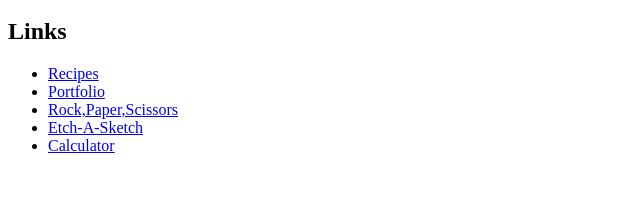
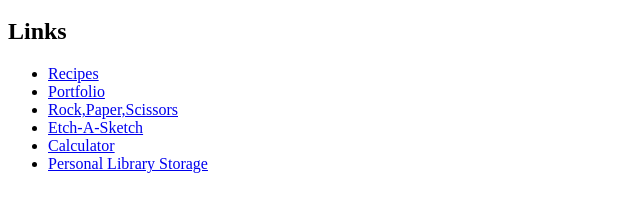
Before and after one commit to ace5311/ace5311.github.io, a plain HTML site: page index.html in a window 1280 px wide. Shown: the part 449-660 px from the top of the page, without its empty margins (0-640 px from the left). Drawn offline with Linux system fonts and the light colour scheme.

Commit message:
Update index.html

```diff
--- a/index.html
+++ b/index.html
@@ -11,6 +11,7 @@
     <li><a href="https://ace5311.github.io/RockPaperScissors/blank.html">Rock,Paper,Scissors</a></li>
     <li><a href="https://ace5311.github.io/EtchASketch">Etch-A-Sketch</a></li>
     <li><a href="https://ace5311.github.io/Calculator">Calculator</a></li>
+    <li><a href="https://ace5311.github.io/Library">Personal Library Storage</a></li>
    </ul>
 </body>
 
```
